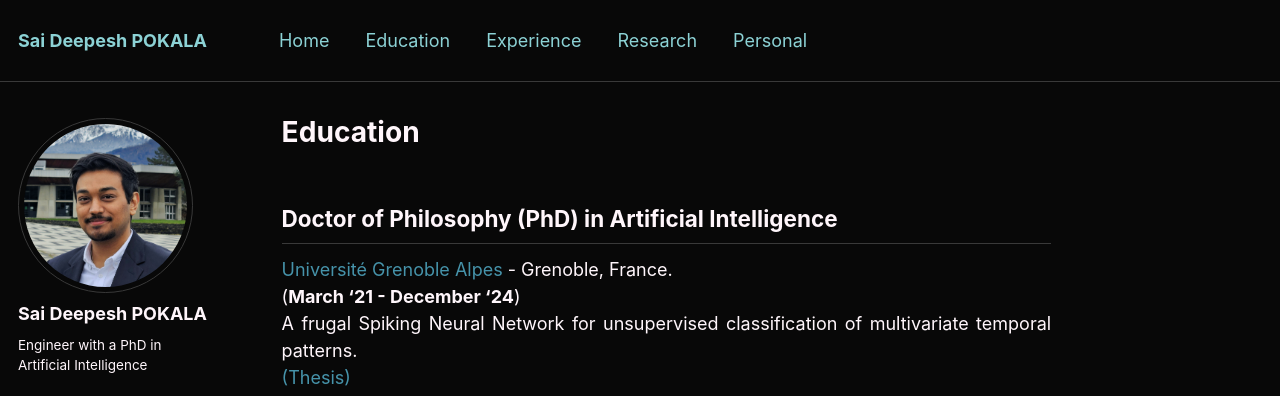
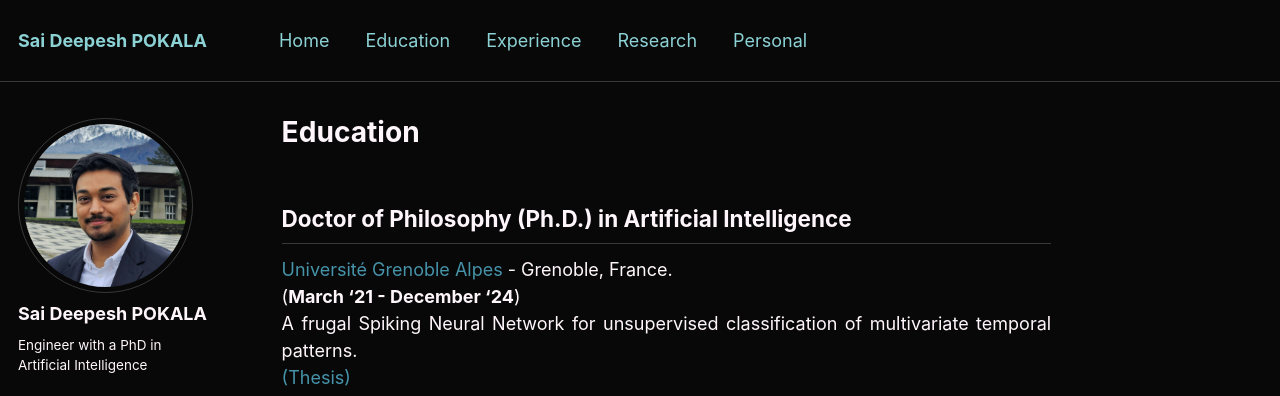
Before and after one commit to saideepesh/saideepesh.github.io, a Jekyll site: the page built from _pages/education.md, in a window 1280 px wide and 1287 px high. Shown: the top 396 px of the window. Built offline with Jekyll 4.4.1, drawn with Linux system fonts in a browser that asks for light colours.

Commit message:
Update education.md

```diff
--- a/_pages/education.md
+++ b/_pages/education.md
@@ -5,7 +5,7 @@ author_profile: true
 classes: wide
 ---
 
-## **Doctor of Philosophy** (PhD) in Artificial Intelligence
+## **Doctor of Philosophy** (Ph.D.) in Artificial Intelligence
 [Université Grenoble Alpes](https://www.univ-grenoble-alpes.fr/english/){:target="_blank" rel="noopener"} - Grenoble, France.\
 (**March '21 - December '24**)\
 A frugal Spiking Neural Network for unsupervised classification of multivariate temporal patterns.\
```
